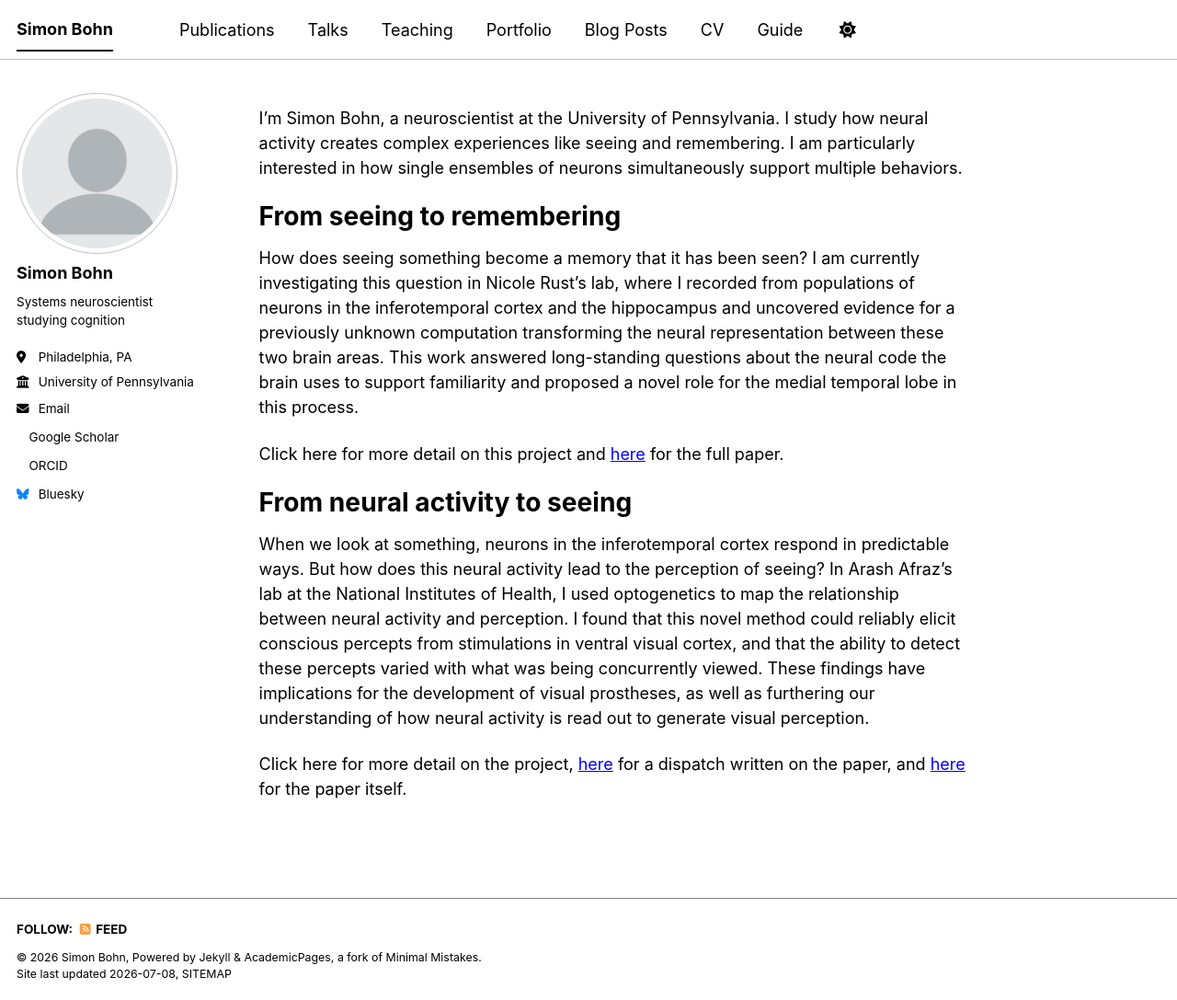
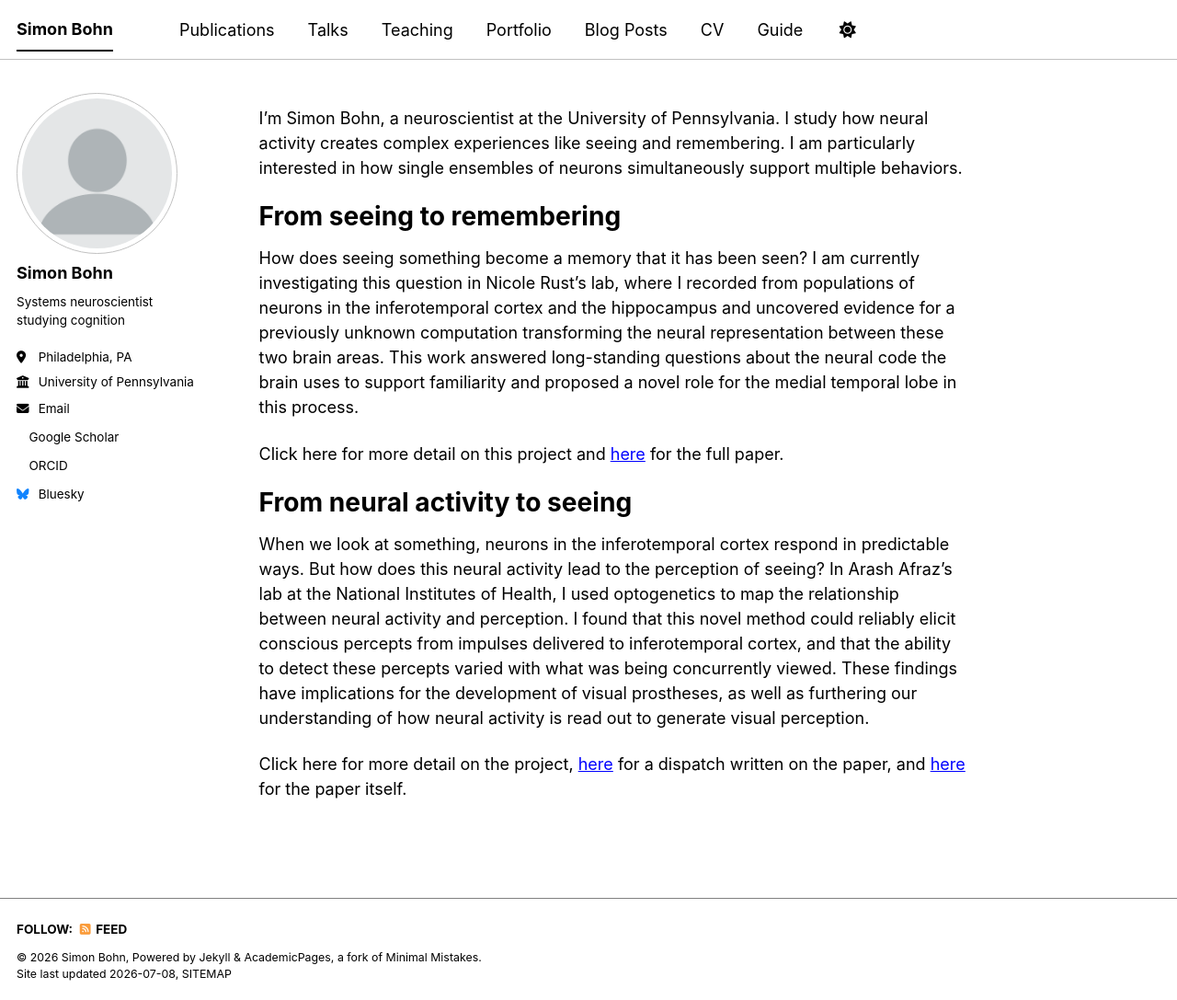
Before and after one commit to SimonBohn/simonbohn.github.io, a Jekyll site: the page built from _pages/about.md, in a window 1280 px wide and 1087 px high. Shown: the whole window at 92% size. Built offline with Jekyll 4.4.1, drawn with Linux system fonts in a browser that asks for light colours; a style sheet for code colours, icons or effects is not loaded.

Commit message:
Update about.md

```diff
--- a/_pages/about.md
+++ b/_pages/about.md
@@ -15,6 +15,6 @@ How does seeing something become a memory that it has been seen? I am currently
  Click here for more detail on this project and [here](https://www.biorxiv.org/content/10.1101/2025.06.13.659490v3) for the full paper.
 
 #  From neural activity to seeing
-When we look at something, neurons in the inferotemporal cortex respond in predictable ways. But how does this neural activity lead to the perception of seeing? In Arash Afraz's lab at the National Institutes of Health, I used optogenetics to map the relationship between neural activity and perception. I found that this novel method could reliably elicit conscious percepts from stimulations in ventral visual cortex, and that the ability to detect these percepts varied with what was being concurrently viewed. These findings have implications for the development of visual prostheses, as well as furthering our understanding of how neural activity is read out to generate visual perception.
+When we look at something, neurons in the inferotemporal cortex respond in predictable ways. But how does this neural activity lead to the perception of seeing? In Arash Afraz's lab at the National Institutes of Health, I used optogenetics to map the relationship between neural activity and perception. I found that this novel method could reliably elicit conscious percepts from impulses delivered to inferotemporal cortex, and that the ability to detect these percepts varied with what was being concurrently viewed. These findings have implications for the development of visual prostheses, as well as furthering our understanding of how neural activity is read out to generate visual perception.
 
 Click here for more detail on the project, [here](https://www.cell.com/current-biology/fulltext/S0960-9822%2822%2901984-4) for a dispatch written on the paper, and [here](https://www.cell.com/current-biology/fulltext/S0960-9822%2822%2901921-2) for the paper itself.
```
